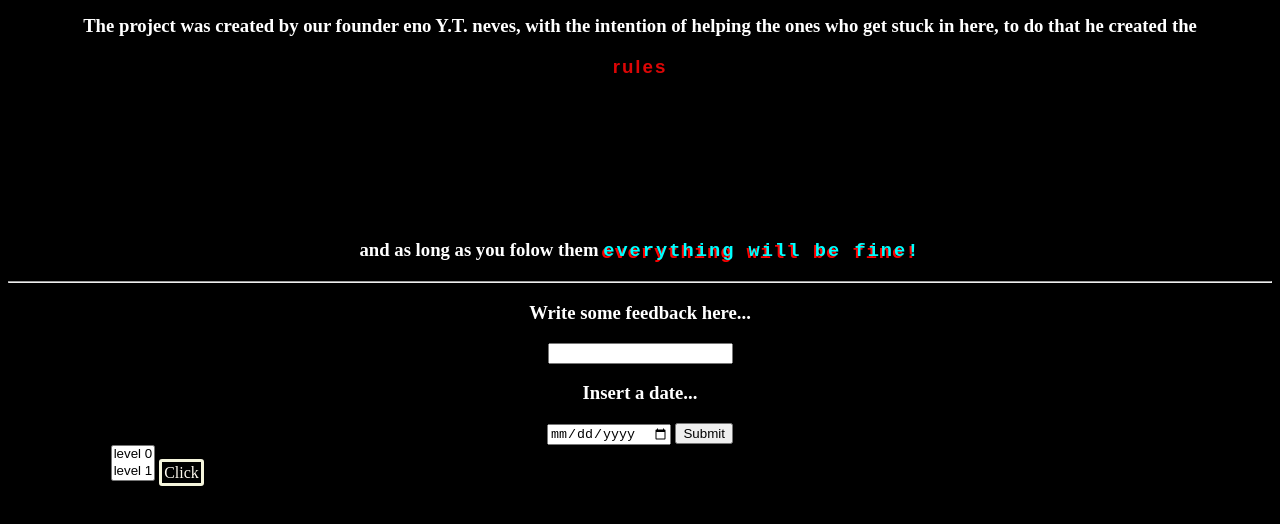
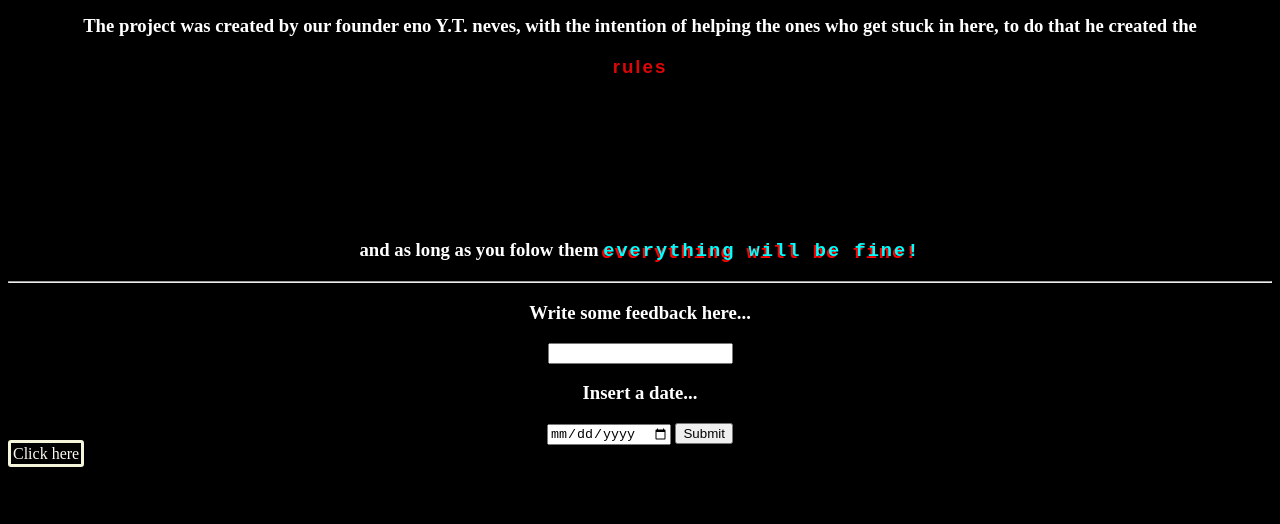
Before and after one commit to Mary-Morgan-50/Project-1001000, a plain HTML site: page About_us.html in a window 1280 px wide. Shown: the part 158-682 px from the top of the page. Drawn offline with Linux system fonts and the light colour scheme.

Commit message:
Update About_us.html
...

```diff
--- a/About_us.html
+++ b/About_us.html
@@ -25,13 +25,7 @@
             </ol>
             </span>
           </div>
-          <script>
-            // When the user clicks on <div>, open the popup
-            function myFunction() {
-              var popup = document.getElementById("myPopup");
-              popup.classList.toggle("show");
-            }
-            </script>
+
             <h3>and as long as you folow them    <strong id="scary">everything will be fine!</strong></p></h3>
             <hr>
             <div style="text-align: center;">
@@ -41,16 +35,11 @@
             <label for="date?"><h3>Insert a date...</h3></label>
             <input id="date?" type="date">
             <input type="submit">
+
             </form>
         </div>
-        <label for="test">Choose a level:</label>
-        <select id="test" name="Options" size="2">
-        <option>level 0</option>
-        <option>level 1</option>
-        <option>level 2</option>
-        <option>level 3</option>
-        <output></output>
-        </select>
-    <a href="test.py">Click</a>
+       <div style="Color:Black"><a href="it.html">Click here</a></div>
+
+
   </body>
 </html>
```
